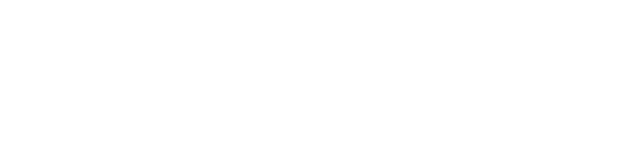
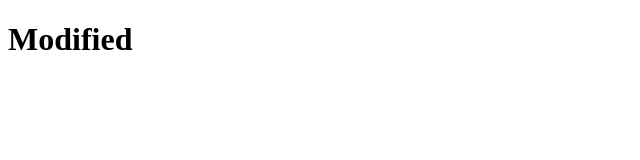
Before and after one commit to ShadmanShariar/Version_Control_Practice, a plain HTML site: page index.html in a window 1280 px wide. Shown: the whole page, without its empty margins (0-640 px from the left). Drawn offline with Linux system fonts and the light colour scheme.

Commit message:
new entry

```diff
--- a/index.html
+++ b/index.html
@@ -6,6 +6,10 @@
     <title>Home</title>
 </head>
 <body>
+    <div>
 
+<h1>Modified</h1>
+
+    </div>
 </body>
 </html>
```
